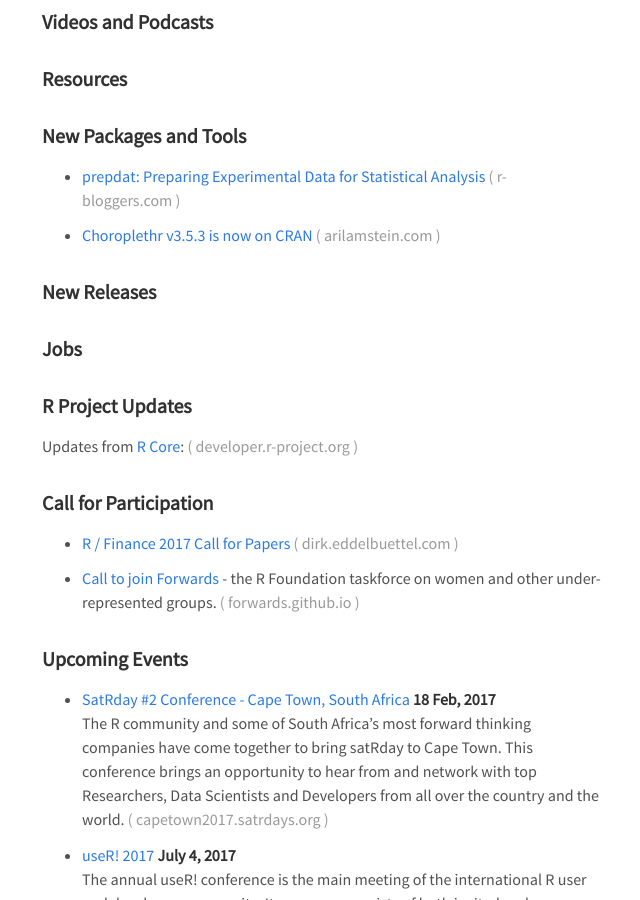
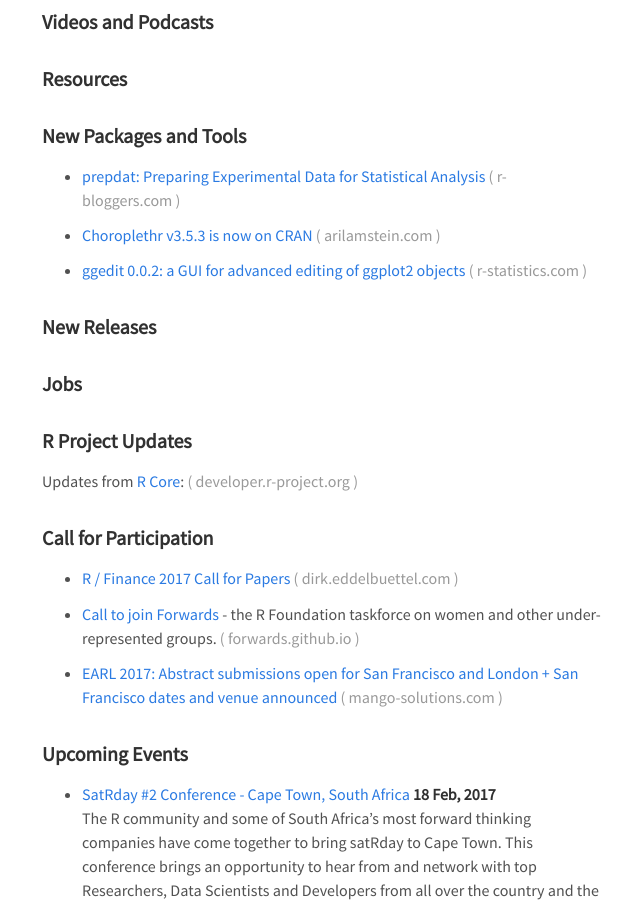
Before and after one commit to rweekly/rweekly.org, a Jekyll site: the page built from draft.md, in a window 1280 px wide and 900 px high, scrolled down 711 px. Shown: the whole window, without its empty margins (318-958 px from the left). Built offline with Jekyll 4.4.1, drawn with Linux system fonts in a browser that asks for light colours; comment, search, counter and statistics services are not loaded.

Commit message:
Update draft.md

```diff
--- a/draft.md
+++ b/draft.md
@@ -55,6 +55,7 @@
 
 + [prepdat: Preparing Experimental Data for Statistical Analysis](https://www.r-bloggers.com/prepdat-preparing-experimental-data-for-statistical-analysis/)
 + [Choroplethr v3.5.3 is now on CRAN](http://www.arilamstein.com/blog/2017/01/16/choroplethr-v3-5-3-now-cran/)
++ [ggedit 0.0.2: a GUI for advanced editing of ggplot2 objects](https://www.r-statistics.com/2017/01/ggedit-0-0-2-a-gui-for-advanced-editing-of-ggplot2-objects/)
 
 ### New Releases
 
@@ -78,6 +79,8 @@
 
 + [Call to join Forwards](http://forwards.github.io/blog/2017/01/13/call-to-join-forwards/) - the R Foundation taskforce on women and other under-represented groups.
 
++ [EARL 2017: Abstract submissions open for San Francisco and London + San Francisco dates and venue announced](http://www.mango-solutions.com/wp/?p=6475)
+
 ### Upcoming Events
 
 + [SatRday #2 Conference - Cape Town, South Africa](http://capetown2017.satrdays.org/) **18 Feb, 2017** <br />
```
